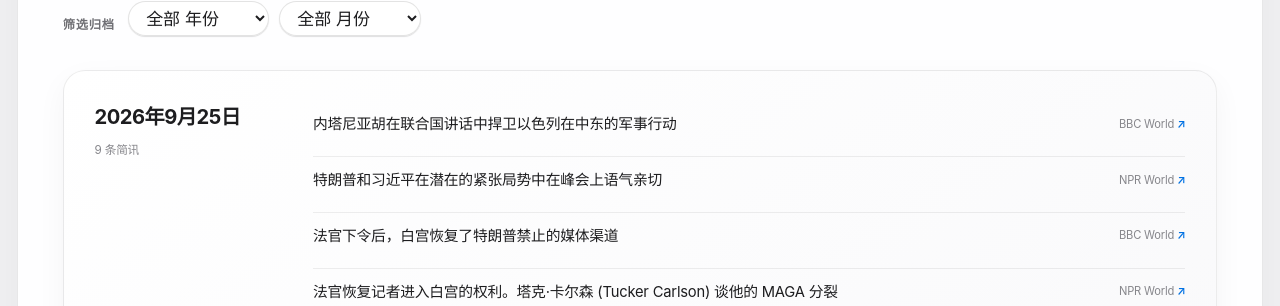
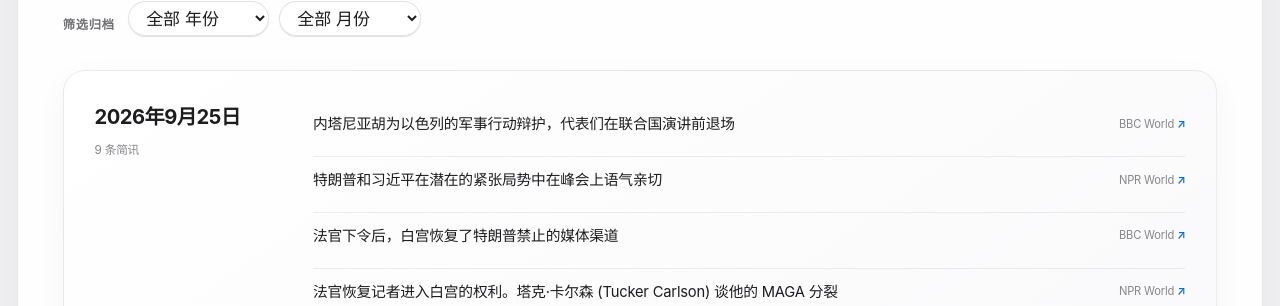
Before and after one commit to HaoxiangLuo/HaoxiangLuo.github.io, a Jekyll site: the page built from _pages/daily-news-zh.html, in a window 1280 px wide and 900 px high. Shown: the part 330-636 px from the top of the window. Built offline with Jekyll 4.4.1, drawn with Linux system fonts in a browser that asks for light colours; a style sheet for code colours, icons or effects is not loaded.

Commit message:
Update daily news 2026-09-25

```diff
--- a/_data/daily_news.json
+++ b/_data/daily_news.json
@@ -1,14 +1,14 @@
 {
-  "updated_at": "2026-09-25T05:23:58+08:00",
+  "updated_at": "2026-09-25T06:24:48+08:00",
   "days": [
     {
       "date": "2026-09-25",
       "items": [
         {
-          "title": "Netanyahu defends Israeli military actions in Middle East in UN speech",
+          "title": "Netanyahu defends Israeli military action as delegates walk out before UN speech",
           "source": "BBC World",
           "url": "https://www.bbc.co.uk/news/articles/c3y0z7kxlegdo?at_medium=RSS&at_campaign=rss",
-          "title_zh": "内塔尼亚胡在联合国讲话中捍卫以色列在中东的军事行动"
+          "title_zh": "内塔尼亚胡为以色列的军事行动辩护，代表们在联合国演讲前退场"
         },
         {
           "title": "Trump and Xi strike cordial tone at summit amid underlying tensions",
```
